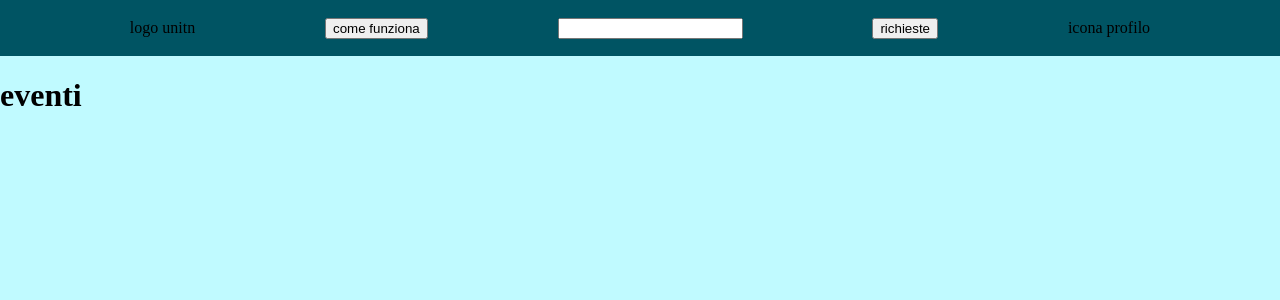
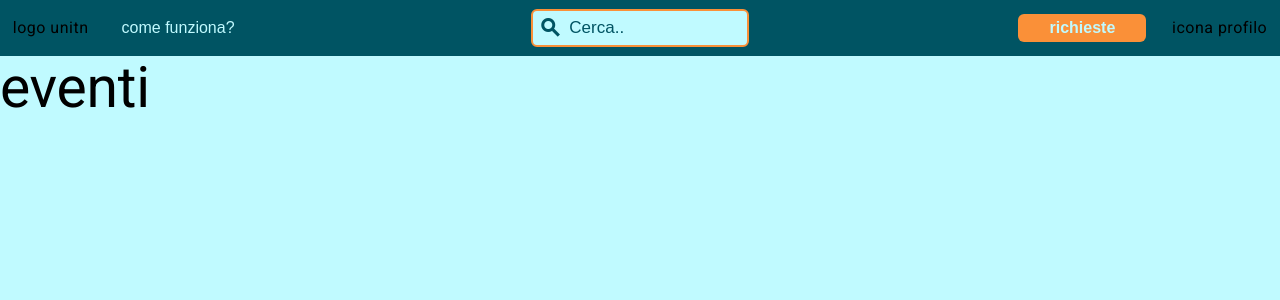
Before and after one commit to leonerder/GroupApp_FrontEnd, an Angular app in the folder GroupApp_frontend/: page / in a window 1280 px wide. Shown: the top 300 px of the page. Built offline with nearby package versions, Linux system fonts and the light colour scheme.

Commit message:
updated graphics, introduced searchbar, not working

```diff
--- a/GroupApp_frontend/angular.json
+++ b/GroupApp_frontend/angular.json
@@ -27,6 +27,7 @@
               }
             ],
             "styles": [
+              "@angular/material/prebuilt-themes/azure-blue.css",
               "src/styles.css"
             ],
             "scripts": [],
@@ -90,6 +91,7 @@
               }
             ],
             "styles": [
+              "@angular/material/prebuilt-themes/azure-blue.css",
               "src/styles.css"
             ],
             "scripts": []
--- a/GroupApp_frontend/package.json
+++ b/GroupApp_frontend/package.json
@@ -12,10 +12,12 @@
   "private": true,
   "dependencies": {
     "@angular/animations": "^18.1.0",
+    "@angular/cdk": "^18.2.10",
     "@angular/common": "^18.1.0",
     "@angular/compiler": "^18.1.0",
     "@angular/core": "^18.1.0",
     "@angular/forms": "^18.1.0",
+    "@angular/material": "^18.2.10",
     "@angular/platform-browser": "^18.1.0",
     "@angular/platform-browser-dynamic": "^18.1.0",
     "@angular/platform-server": "^18.1.0",
--- a/GroupApp_frontend/src/app/app.config.ts
+++ b/GroupApp_frontend/src/app/app.config.ts
@@ -3,7 +3,8 @@ import { provideRouter } from '@angular/router';
 
 import { routes } from './app.routes';
 import { provideClientHydration } from '@angular/platform-browser';
+import { provideAnimationsAsync } from '@angular/platform-browser/animations/async';
 
 export const appConfig: ApplicationConfig = {
-  providers: [provideZoneChangeDetection({ eventCoalescing: true }), provideRouter(routes), provideClientHydration()]
+  providers: [provideZoneChangeDetection({ eventCoalescing: true }), provideRouter(routes), provideClientHydration(), provideAnimationsAsync()]
 };
--- a/GroupApp_frontend/src/app/topbar/topbar.component.css
+++ b/GroupApp_frontend/src/app/topbar/topbar.component.css
@@ -1,4 +1,4 @@
-div{
+.main_div{
     height: 7%;
     width: 100%;
     display: flex;
@@ -7,3 +7,102 @@ div{
     align-items: center;
     background-color: var(--tertiary-color);
 }
+
+.sub-div{
+    height: 100%;
+    width: 100%;
+    display: flex;
+    align-items: center;
+}
+
+.left-div{
+    justify-content: flex-start;
+}
+
+.right-div{
+    justify-content: flex-end;
+}
+
+.center-div{
+    justify-content: center;
+}
+
+.element{
+    margin: 3%;
+}
+
+.button1{
+    height: 50%;
+    width: 30%;
+    max-width: 180px;
+    background-color: transparent;
+    border: none;
+    color: var(--primary-color);
+    font-size: 100%;
+}
+
+.button1:hover{
+    border: 2px solid var(--accent-color);
+    border-radius: 6px;
+
+}
+
+.button1:active{
+    box-shadow: inset 0px 0px 25px 4px rgba(0,0,0,0.2);
+}
+
+.button2{
+    height: 50%;
+    width: 30%;
+    max-width: 180px;
+    background-color: var(--accent-color);
+    border-radius: 6px;
+    border: none;
+    color: var(--primary-color);
+    font-size: 100%;
+    font-weight: bold;
+
+
+}
+
+.button2:active{
+    box-shadow: 0px 0px 25px 4px rgba(0,0,0,0.1);
+}
+
+.search-container{
+    width: 50%;
+    display: flex;
+    align-items: center;
+    border: 2px solid var(--accent-color);
+    outline: none;
+    background-color: var(--primary-color);
+    border-radius: 6px;
+
+}
+
+.search-icon{
+    margin: 5px;
+    color: var(--tertiary-color);
+    font-weight: bold   ;
+}
+
+.search-bar{
+
+    font-size: 17px;
+    font-weight: 600;
+    color: var(--tertiary-color);
+    background: transparent;
+    height: 100%;
+    width: 80%;
+    outline: none;
+    border: none;
+}
+
+.search-bar::placeholder{
+    font-size: 17px;
+    font-weight: normal;
+    background: transparent;
+    color: var(--tertiary-color);
+    outline: none;
+    border: none;
+}
--- a/GroupApp_frontend/src/app/topbar/topbar.component.html
+++ b/GroupApp_frontend/src/app/topbar/topbar.component.html
@@ -1,7 +1,20 @@
-<div>
-    <p>logo unitn</p>
-    <button>come funziona</button>
-    <input type="text">
-    <button>richieste</button>
-    <p>icona profilo</p>
+<div class="main_div left-div">
+    <div class="sub-div">
+        <p class="element" >logo unitn</p>
+        <button class="element button1" >come funziona? </button>
+    </div>
+    <div class="sub-div center-div">
+        <div style="display: flex;" class="search-container">
+            <mat-icon class="search-icon">search</mat-icon>
+            <input class="search-bar" placeholder="Cerca.." type="text">
+        </div>
+
+    </div>
+    <div class="sub-div right-div">
+        <button class="element button2">richieste</button>
+        <p class="element">icona profilo</p>
+    </div>
+
+
+
 </div>
--- a/GroupApp_frontend/src/app/topbar/topbar.component.ts
+++ b/GroupApp_frontend/src/app/topbar/topbar.component.ts
@@ -1,9 +1,10 @@
 import { Component } from '@angular/core';
+import { MatIconModule } from '@angular/material/icon';
 
 @Component({
   selector: 'app-topbar',
   standalone: true,
-  imports: [],
+  imports: [MatIconModule],
   templateUrl: './topbar.component.html',
   styleUrl: './topbar.component.css'
 })
--- a/GroupApp_frontend/src/index.html
+++ b/GroupApp_frontend/src/index.html
@@ -6,8 +6,10 @@
   <base href="/">
   <meta name="viewport" content="width=device-width, initial-scale=1">
   <link rel="icon" type="image/x-icon" href="favicon.ico">
+  <link href="https://fonts.googleapis.com/css2?family=Roboto:wght@300;400;500&display=swap" rel="stylesheet">
+  <link href="https://fonts.googleapis.com/icon?family=Material+Icons" rel="stylesheet">
 </head>
-<body>
+<body class="mat-typography">
   <app-root></app-root>
 </body>
 </html>
--- a/GroupApp_frontend/src/styles.css
+++ b/GroupApp_frontend/src/styles.css
@@ -14,3 +14,7 @@ body{
 div{
     overflow: hidden;
 }
+
+
+html, body { height: 100%; }
+body { margin: 0; font-family: Roboto, "Helvetica Neue", sans-serif; }
```
Also changed, not shown: GroupApp_frontend/public/assets/icons/logo comune.jfif (added), 1 other file (tests, documents, lock files or other folders).
